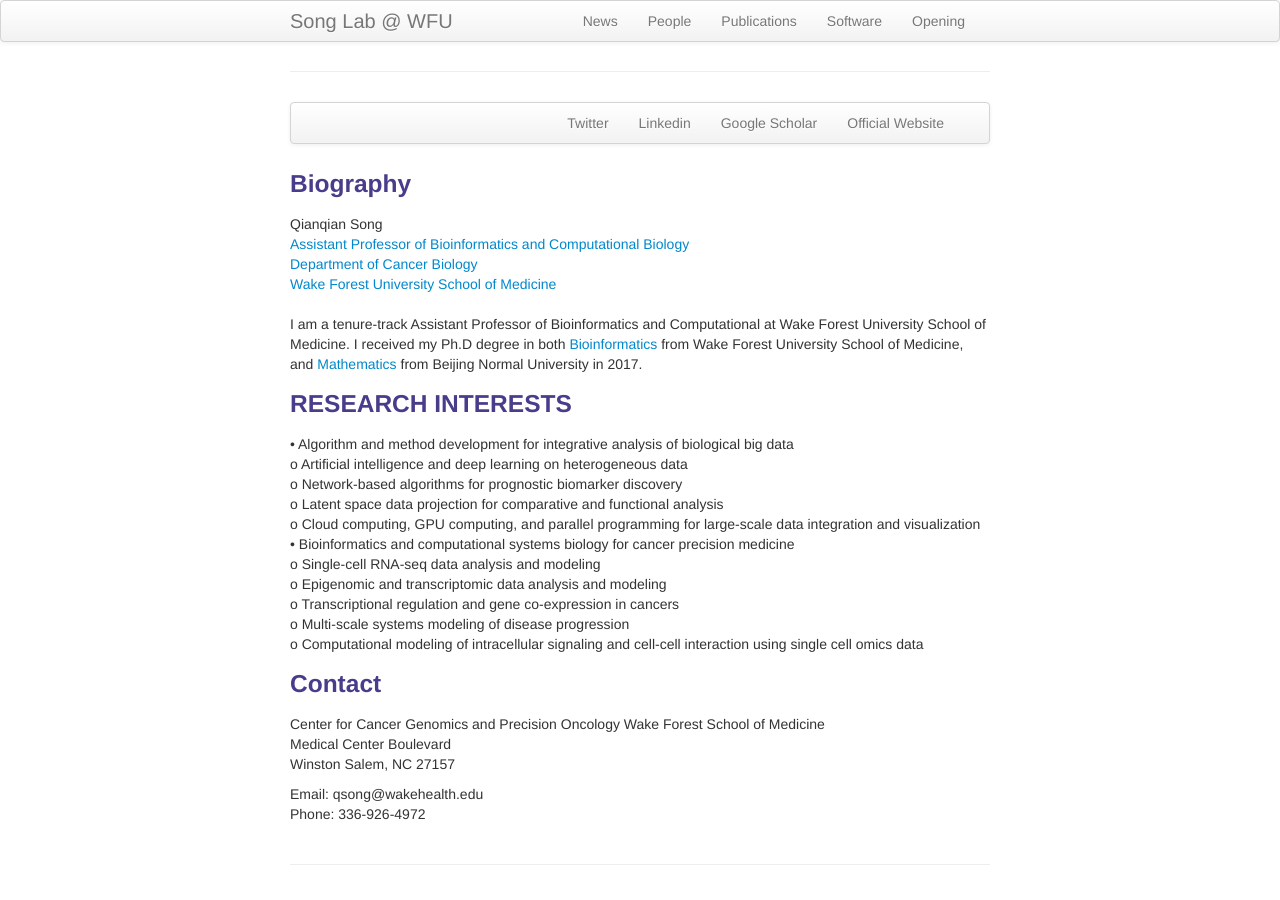
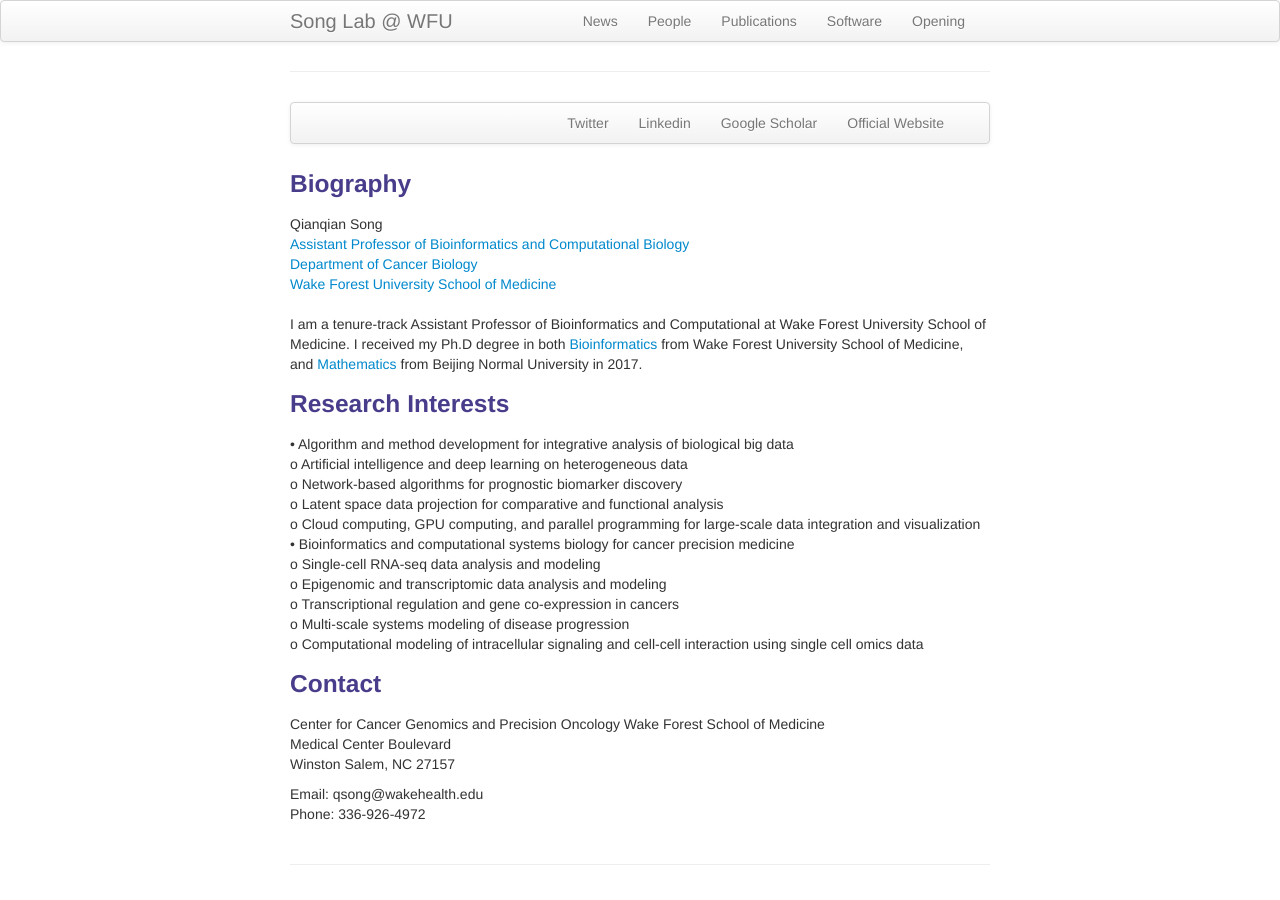
Before and after one commit to songqianqianlab/songqianqianlab.github.io2, a Jekyll site: the page built from index.md, in a window 1280 px wide. Built offline with Jekyll 4.4.1, drawn with Linux system fonts in a browser that asks for light colours.

```diff
--- a/index.md
+++ b/index.md
@@ -30,7 +30,7 @@ description: I am a tenure-track Assistant Professor of Bioinformatics and Compu
 <br/>
 I am a tenure-track Assistant Professor of Bioinformatics and Computational at Wake Forest University School of Medicine. I received my Ph.D degree in both [Bioinformatics](https://school.wakehealth.edu/research/institutes-and-centers/center-for-biomedical-informatics) from Wake Forest University School of Medicine, and [Mathematics](http://math.english.bnu.edu.cn/) from Beijing Normal University in 2017.<br/>
 
-### RESEARCH INTERESTS<br/>
+### Research Interests<br/>
 • Algorithm and method development for integrative analysis of biological big data <br/>
 o Artificial intelligence and deep learning on heterogeneous data <br/>
 o Network-based algorithms for prognostic biomarker discovery <br/>
```
